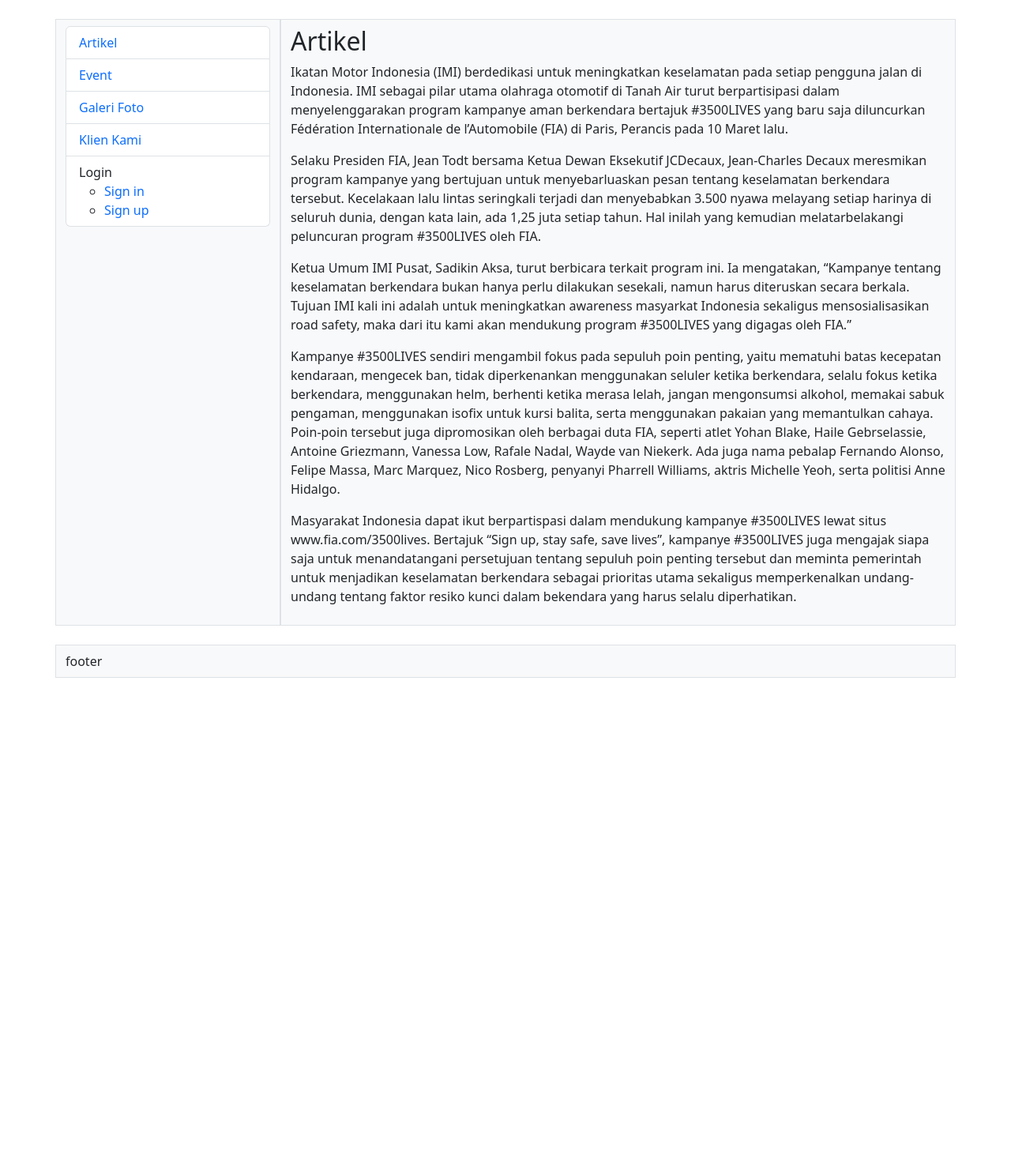
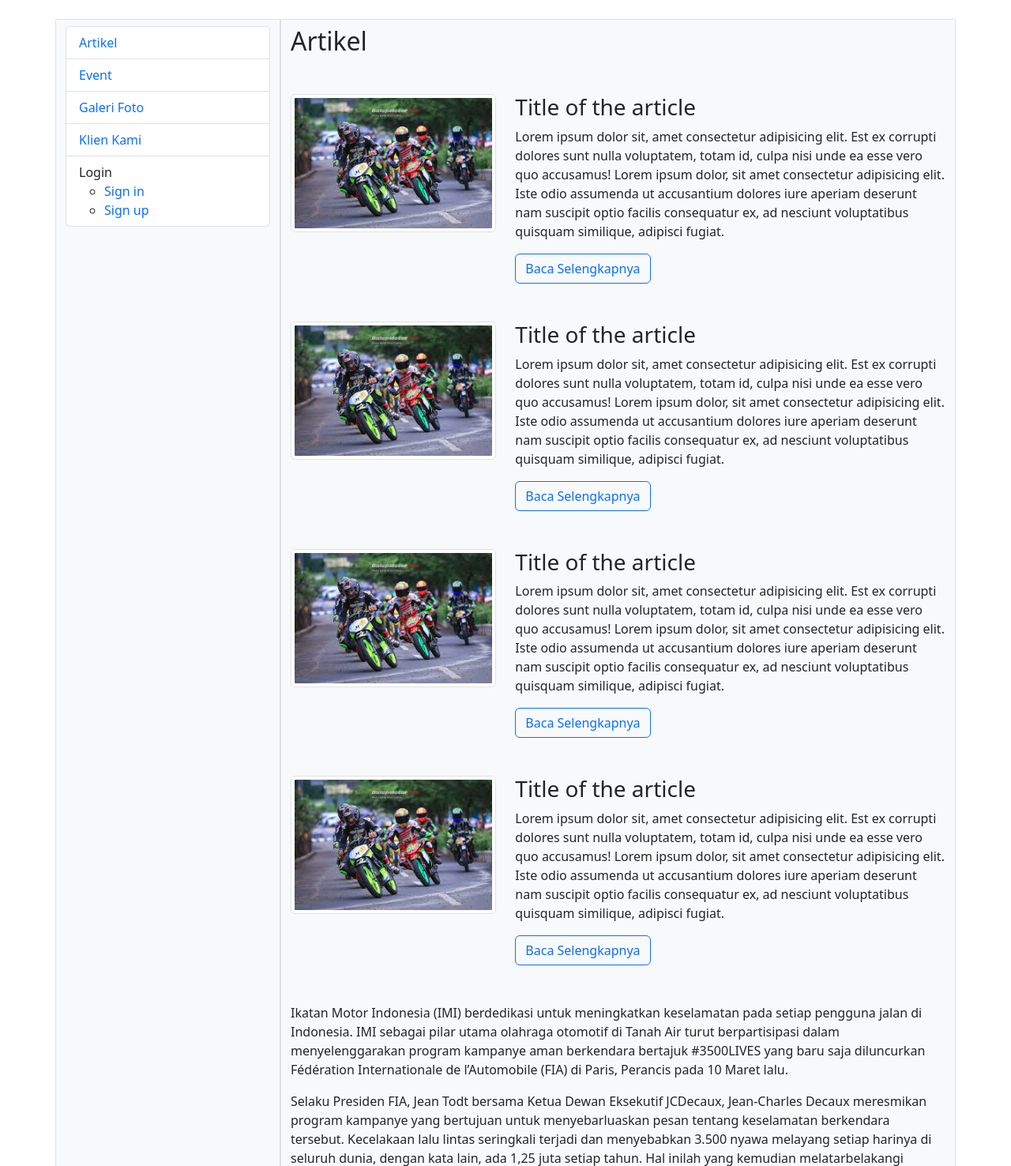
Before and after one commit to septeminawai/webclubmotor, a PHP site: page /index.php?p=artikel in a window 1280 px wide. Shown: the part 138-1614 px from the top of the page at 79% size. Before the commit the page ends 996 px from the top, so only its background shows below. Run offline with PHP 8.4, Linux system fonts and the light colour scheme.

Commit message:
update article

```diff
--- a/pages/artikel.php
+++ b/pages/artikel.php
@@ -1,5 +1,66 @@
 <div>
-    <h2>Artikel</h2>
+    <h2 class="mb-5">Artikel</h2>
+
+    <!-- .row start -->
+    <div class="row mb-5">
+        <div class="col-lg-4">
+            <img src="./images/produk/balap-motor.jpeg" class="img-fluid img-thumbnail" alt="gambar">
+        </div>
+        <!-- .col end -->
+        <div class="col-lg-8">
+            <h3>Title of the article</h3>
+            <p>Lorem ipsum dolor sit, amet consectetur adipisicing elit. Est ex corrupti dolores sunt nulla voluptatem, totam id, culpa nisi unde ea esse vero quo accusamus! Lorem ipsum dolor, sit amet consectetur adipisicing elit. Iste odio assumenda ut accusantium dolores iure aperiam deserunt nam suscipit optio facilis consequatur ex, ad nesciunt voluptatibus quisquam similique, adipisci fugiat.</p>
+            <a href="#" class="btn btn-outline-primary">Baca Selengkapnya</a>
+        </div>
+        <!-- .col-end -->
+    </div>
+    <!-- .row end -->
+
+    <!-- .row start -->
+    <div class="row mb-5">
+        <div class="col-lg-4">
+            <img src="./images/produk/balap-motor.jpeg" class="img-fluid img-thumbnail" alt="gambar">
+        </div>
+        <!-- .col end -->
+        <div class="col-lg-8">
+            <h3>Title of the article</h3>
+            <p>Lorem ipsum dolor sit, amet consectetur adipisicing elit. Est ex corrupti dolores sunt nulla voluptatem, totam id, culpa nisi unde ea esse vero quo accusamus! Lorem ipsum dolor, sit amet consectetur adipisicing elit. Iste odio assumenda ut accusantium dolores iure aperiam deserunt nam suscipit optio facilis consequatur ex, ad nesciunt voluptatibus quisquam similique, adipisci fugiat.</p>
+            <a href="#" class="btn btn-outline-primary">Baca Selengkapnya</a>
+        </div>
+        <!-- .col-end -->
+    </div>
+    <!-- .row end -->
+
+    <!-- .row start -->
+    <div class="row mb-5">
+        <div class="col-lg-4">
+            <img src="./images/produk/balap-motor.jpeg" class="img-fluid img-thumbnail" alt="gambar">
+        </div>
+        <!-- .col end -->
+        <div class="col-lg-8">
+            <h3>Title of the article</h3>
+            <p>Lorem ipsum dolor sit, amet consectetur adipisicing elit. Est ex corrupti dolores sunt nulla voluptatem, totam id, culpa nisi unde ea esse vero quo accusamus! Lorem ipsum dolor, sit amet consectetur adipisicing elit. Iste odio assumenda ut accusantium dolores iure aperiam deserunt nam suscipit optio facilis consequatur ex, ad nesciunt voluptatibus quisquam similique, adipisci fugiat.</p>
+            <a href="#" class="btn btn-outline-primary">Baca Selengkapnya</a>
+        </div>
+        <!-- .col-end -->
+    </div>
+    <!-- .row end -->
+
+    <!-- .row start -->
+    <div class="row mb-5">
+        <div class="col-lg-4">
+            <img src="./images/produk/balap-motor.jpeg" class="img-fluid img-thumbnail" alt="gambar">
+        </div>
+        <!-- .col end -->
+        <div class="col-lg-8">
+            <h3>Title of the article</h3>
+            <p>Lorem ipsum dolor sit, amet consectetur adipisicing elit. Est ex corrupti dolores sunt nulla voluptatem, totam id, culpa nisi unde ea esse vero quo accusamus! Lorem ipsum dolor, sit amet consectetur adipisicing elit. Iste odio assumenda ut accusantium dolores iure aperiam deserunt nam suscipit optio facilis consequatur ex, ad nesciunt voluptatibus quisquam similique, adipisci fugiat.</p>
+            <a href="#" class="btn btn-outline-primary">Baca Selengkapnya</a>
+        </div>
+        <!-- .col-end -->
+    </div>
+    <!-- .row end -->
+
     <p>Ikatan Motor Indonesia (IMI) berdedikasi untuk meningkatkan keselamatan pada setiap pengguna jalan di Indonesia. IMI sebagai pilar utama olahraga otomotif di Tanah Air turut berpartisipasi dalam menyelenggarakan program kampanye aman berkendara bertajuk #3500LIVES yang baru saja diluncurkan Fédération Internationale de l’Automobile (FIA) di Paris, Perancis pada 10 Maret lalu.
 
     <p>Selaku Presiden FIA, Jean Todt bersama Ketua Dewan Eksekutif JCDecaux, Jean-Charles Decaux meresmikan program kampanye yang bertujuan untuk menyebarluaskan pesan tentang keselamatan berkendara tersebut. Kecelakaan lalu lintas seringkali terjadi dan menyebabkan 3.500 nyawa melayang setiap harinya di seluruh dunia, dengan kata lain, ada 1,25 juta setiap tahun. Hal inilah yang kemudian melatarbelakangi peluncuran program #3500LIVES oleh FIA.</p>
--- a/pages/produk-kami.php
+++ b/pages/produk-kami.php
@@ -1,7 +1,5 @@
 <div>
     <h2>Produk Kami</h2>
-
-    <br>
 
     <!-- .row start -->
     <div class="row mb-5">
```
